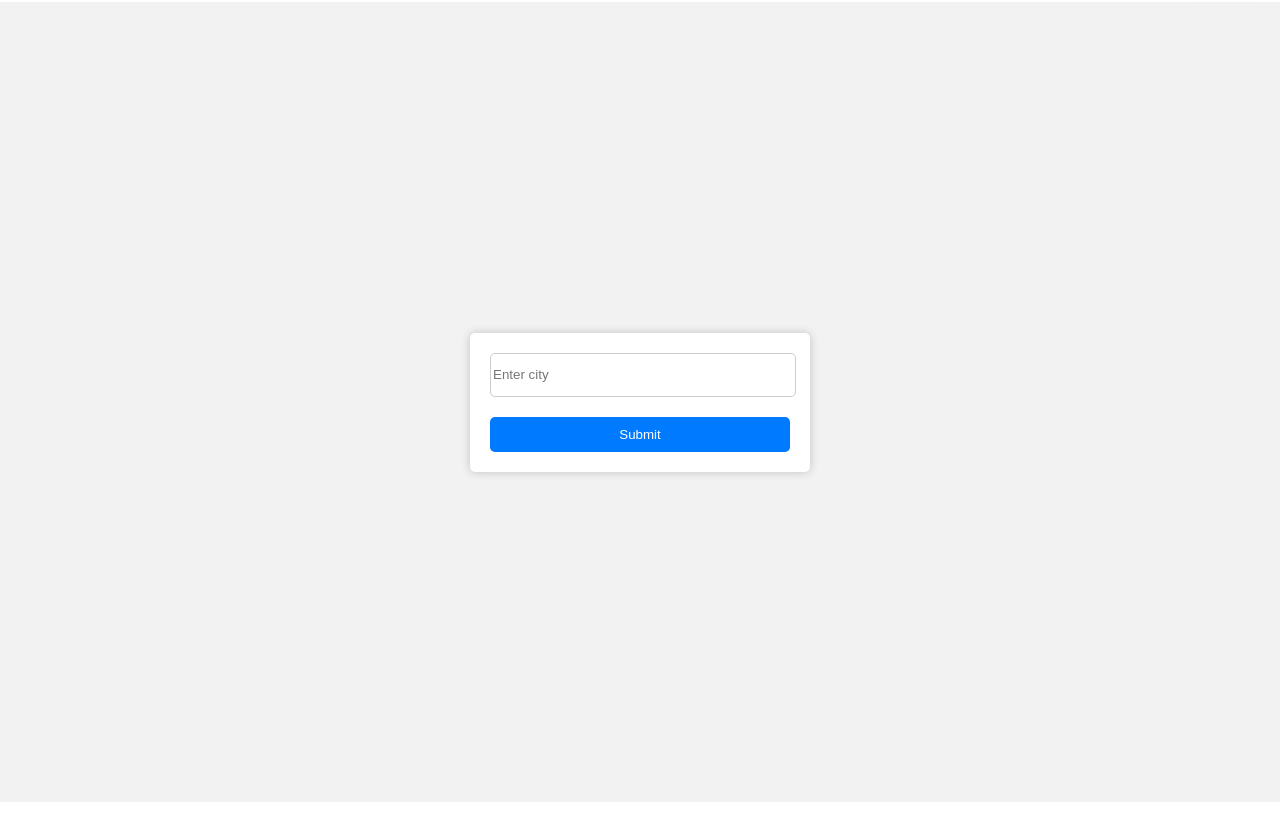
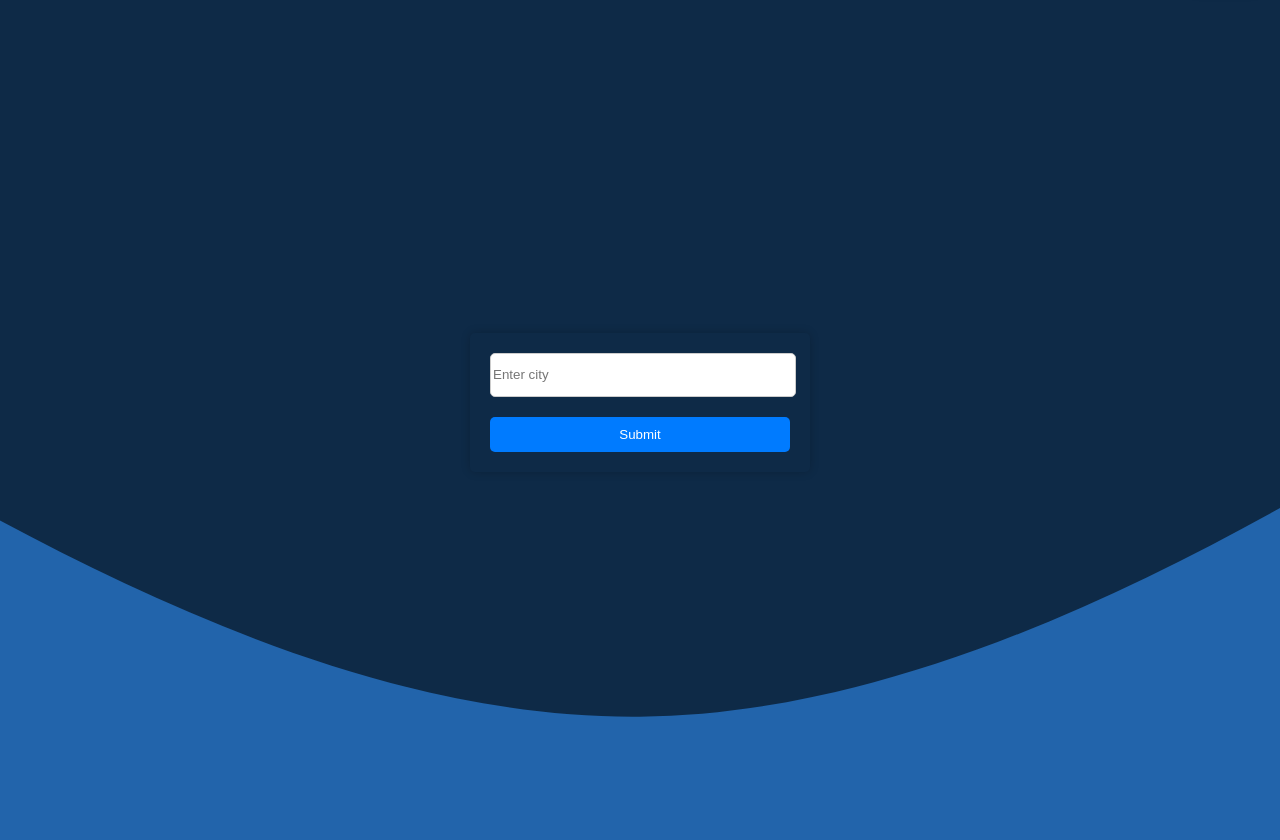
Before and after one commit to Taweria/weather-app, a website built with Vite: page index.html in a window 1280 px wide. Shown: the part 76-916 px from the top of the page. Built offline with nearby package versions, Linux system fonts and the light colour scheme.

Commit message:
Update style

```diff
--- a/assets/scss/components/_forecast.scss
+++ b/assets/scss/components/_forecast.scss
@@ -8,11 +8,13 @@
     margin-bottom: 2rem;
     width: 100%;
     margin: 2rem 0;
+    background-color: transparent;
 
 
     .forecast {
-        background-color: #007bff;
+        background-color: #007bff57;
         color: white;
+        backdrop-filter:blur(15px);
         border-radius: 15px;
         display: grid;
         grid-template-columns: repeat(1, 1fr);
--- a/assets/scss/components/_form.scss
+++ b/assets/scss/components/_form.scss
@@ -3,14 +3,12 @@
     justify-content: center;
     align-items: center;
     height: 100vh;
-    background-color: #f2f2f2;
 
     form {
         display: flex;
         flex-direction: column;
         width: 300px;
         padding: 20px;
-        background-color: #fff;
         border-radius: 5px;
         box-shadow: 0 0 10px rgba(0, 0, 0, 0.2);
         margin: 20px;
--- a/assets/scss/layouts/_body.scss
+++ b/assets/scss/layouts/_body.scss
@@ -2,5 +2,9 @@ body{
     width: 100%;
     height: 100vh;
     overflow-x: hidden;
-    background-color: white;
+    background-image: url("../../assets/storage/wave.svg");
+    background-color: #2264ab;
+    background-repeat: no-repeat;
+    background-size: cover;
+    background-position: center;
 }
--- a/assets/scss/layouts/_responsive.scss
+++ b/assets/scss/layouts/_responsive.scss
@@ -12,7 +12,6 @@
         width: 97%;
         height: 80vh;
         overflow-x: hidden;
-        background-color: white;
         margin: 1rem 1rem;
     }
 }
```
Also changed, not shown: assets/css/style.css, assets/css/style.min.css, assets/storage/wave.svg (added).
